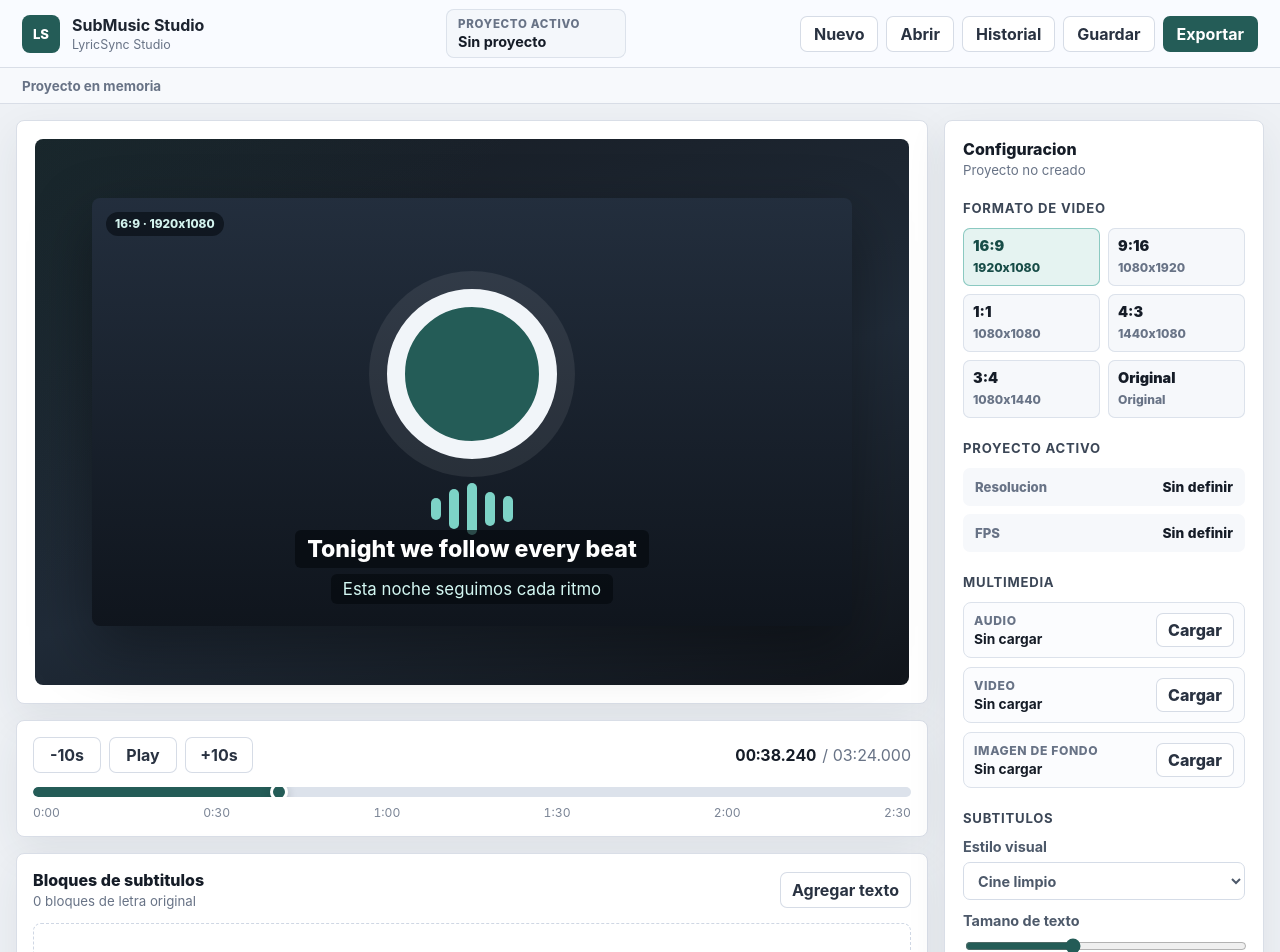
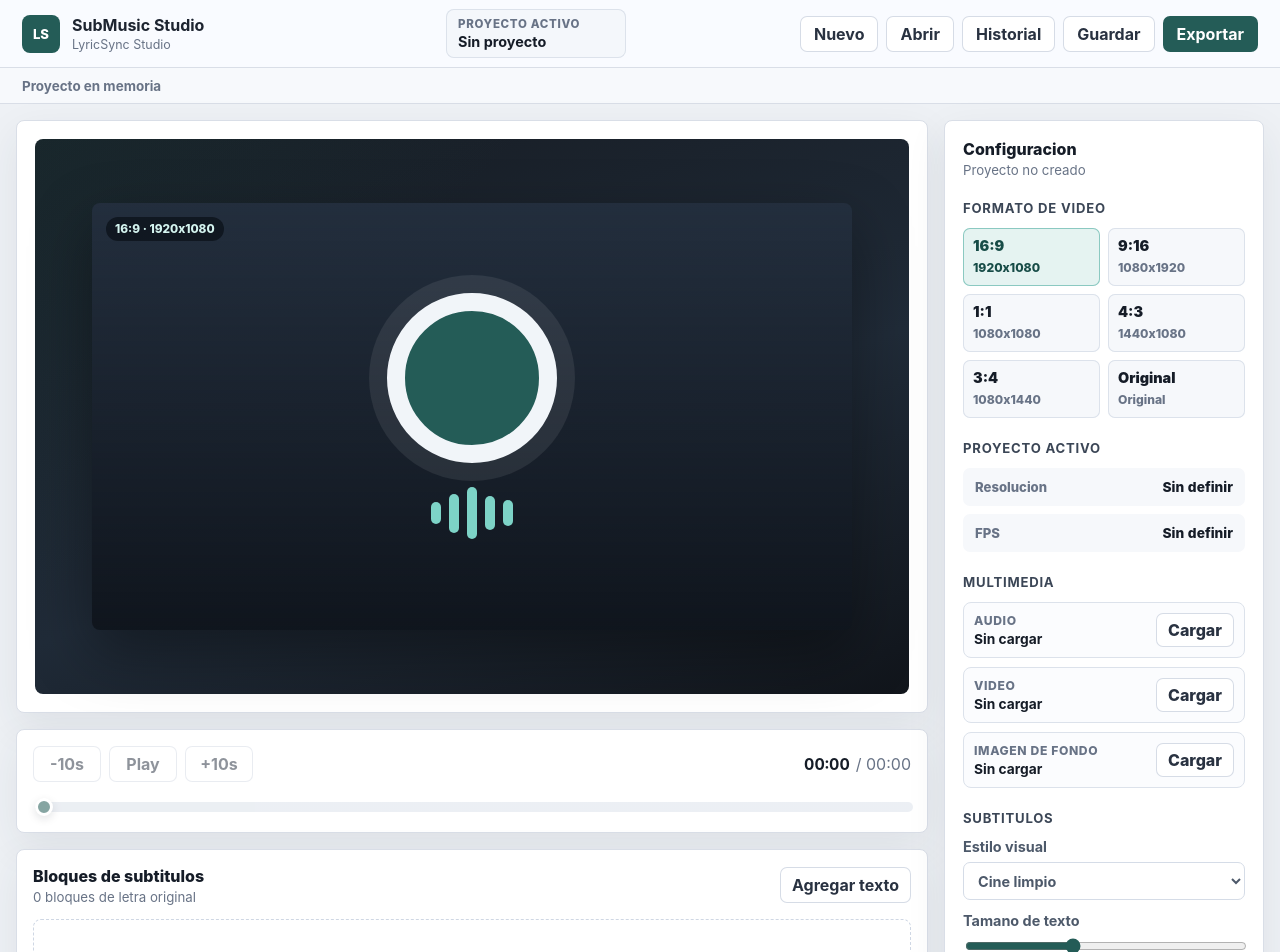
Before and after one commit to Theirvin1/Subtitulador_Musicas, a React (Vite) app: page / in a window 1280 px wide. Shown: the top 952 px of the page. Built offline with nearby package versions, Linux system fonts and the light colour scheme.

Commit message:
Sincronizar subtitulos con reproduccion

```diff
--- a/src/renderer/components/PlaybackControls.tsx
+++ b/src/renderer/components/PlaybackControls.tsx
@@ -1,38 +1,79 @@
-const timelineMarkers = ['0:00', '0:30', '1:00', '1:30', '2:00', '2:30'];
+type PlaybackControlsProps = {
+  currentTime: number;
+  duration: number;
+  isPlaying: boolean;
+  hasMedia: boolean;
+  onPlay: () => void;
+  onPause: () => void;
+  onSeek: (time: number) => void;
+};
 
-export const PlaybackControls = (): JSX.Element => {
+const formatPlaybackTime = (seconds: number): string => {
+  const safeSeconds = Math.max(0, seconds);
+  const minutes = Math.floor(safeSeconds / 60);
+  const remainingSeconds = Math.floor(safeSeconds % 60);
+
+  return `${String(minutes).padStart(2, '0')}:${String(remainingSeconds).padStart(2, '0')}`;
+};
+
+export const PlaybackControls = ({
+  currentTime,
+  duration,
+  isPlaying,
+  hasMedia,
+  onPlay,
+  onPause,
+  onSeek
+}: PlaybackControlsProps): JSX.Element => {
+  const progress = duration > 0 ? Math.min(100, (currentTime / duration) * 100) : 0;
+
   return (
     <section className="playback-controls" aria-label="Controles de reproduccion">
       <div className="playback-controls__row">
         <div className="playback-controls__buttons">
-          <button type="button" aria-label="Retroceder">
+          <button type="button" aria-label="Retroceder" disabled={!hasMedia} onClick={() => onSeek(currentTime - 10)}>
             -10s
           </button>
-          <button type="button" className="playback-controls__play" aria-label="Reproducir">
-            Play
-          </button>
-          <button type="button" aria-label="Avanzar">
+          {isPlaying ? (
+            <button type="button" className="playback-controls__play" aria-label="Pausar" onClick={onPause}>
+              Pause
+            </button>
+          ) : (
+            <button
+              type="button"
+              className="playback-controls__play"
+              aria-label="Reproducir"
+              disabled={!hasMedia}
+              onClick={onPlay}
+            >
+              Play
+            </button>
+          )}
+          <button type="button" aria-label="Avanzar" disabled={!hasMedia} onClick={() => onSeek(currentTime + 10)}>
             +10s
           </button>
         </div>
 
         <div className="playback-controls__time">
-          <strong>00:38.240</strong>
-          <span>/ 03:24.000</span>
+          <strong>{formatPlaybackTime(currentTime)}</strong>
+          <span>/ {formatPlaybackTime(duration)}</span>
         </div>
       </div>
 
       <div className="playback-controls__timeline">
-        <div className="playback-controls__track">
-          <span className="playback-controls__progress" />
-          <span className="playback-controls__handle" />
-        </div>
-        <div className="playback-controls__markers">
-          {timelineMarkers.map((marker) => (
-            <span key={marker}>{marker}</span>
-          ))}
-        </div>
+        <input
+          type="range"
+          min="0"
+          max={duration || 0}
+          step="0.01"
+          value={duration > 0 ? currentTime : 0}
+          disabled={!hasMedia || duration <= 0}
+          aria-label="Progreso de reproduccion"
+          style={{ '--progress': `${progress}%` } as CSSProperties}
+          onChange={(event) => onSeek(Number(event.target.value))}
+        />
       </div>
     </section>
   );
 };
+import type { CSSProperties } from 'react';
--- a/src/renderer/components/PreviewCanvas.tsx
+++ b/src/renderer/components/PreviewCanvas.tsx
@@ -1,12 +1,19 @@
-import type { Project } from '../../shared/types/project';
+import type { RefObject } from 'react';
+import type { Project, SubtitleBlock } from '../../shared/types/project';
 import { DEFAULT_VIDEO_FORMAT, getVideoFormatPreset } from '../../shared/constants/videoFormats';
 import { toFileUrl } from '../services/fileUrl';
 
 type PreviewCanvasProps = {
   activeProject: Project | null;
+  activeSubtitleBlock: SubtitleBlock | null;
+  mediaRef: RefObject<HTMLMediaElement>;
 };
 
-export const PreviewCanvas = ({ activeProject }: PreviewCanvasProps): JSX.Element => {
+export const PreviewCanvas = ({
+  activeProject,
+  activeSubtitleBlock,
+  mediaRef
+}: PreviewCanvasProps): JSX.Element => {
   const backgroundUrl = toFileUrl(activeProject?.backgroundPath);
   const videoUrl = toFileUrl(activeProject?.videoPath);
   const preset = getVideoFormatPreset(activeProject?.videoFormat ?? DEFAULT_VIDEO_FORMAT);
@@ -25,7 +32,7 @@ export const PreviewCanvas = ({ activeProject }: PreviewCanvasProps): JSX.Elemen
           </span>
 
           {videoUrl ? (
-            <video className="preview-canvas__media" src={videoUrl} muted controls />
+            <video ref={mediaRef as RefObject<HTMLVideoElement>} className="preview-canvas__media" src={videoUrl} muted />
           ) : backgroundUrl ? (
             <img className="preview-canvas__media" src={backgroundUrl} alt="Fondo del proyecto" />
           ) : (
@@ -41,10 +48,12 @@ export const PreviewCanvas = ({ activeProject }: PreviewCanvasProps): JSX.Elemen
             </div>
           )}
 
-          <div className="preview-canvas__subtitles">
-            <p>Tonight we follow every beat</p>
-            <span>Esta noche seguimos cada ritmo</span>
-          </div>
+          {activeSubtitleBlock ? (
+            <div className="preview-canvas__subtitles">
+              <p>{activeSubtitleBlock.originalText}</p>
+              {activeSubtitleBlock.translatedText ? <span>{activeSubtitleBlock.translatedText}</span> : null}
+            </div>
+          ) : null}
         </div>
       </div>
     </section>
--- /dev/null
+++ b/src/renderer/hooks/useMediaPlayback.ts
@@ -0,0 +1,107 @@
+import { RefObject, useCallback, useEffect, useRef, useState } from 'react';
+
+type UseMediaPlaybackInput = {
+  mediaUrl?: string;
+};
+
+type UseMediaPlaybackState = {
+  mediaRef: RefObject<HTMLMediaElement>;
+  currentTime: number;
+  duration: number;
+  isPlaying: boolean;
+  play: () => void;
+  pause: () => void;
+  seek: (time: number) => void;
+};
+
+export const useMediaPlayback = ({ mediaUrl }: UseMediaPlaybackInput): UseMediaPlaybackState => {
+  const mediaRef = useRef<HTMLMediaElement>(null);
+  const [currentTime, setCurrentTime] = useState(0);
+  const [duration, setDuration] = useState(0);
+  const [isPlaying, setIsPlaying] = useState(false);
+
+  useEffect(() => {
+    setCurrentTime(0);
+    setDuration(0);
+    setIsPlaying(false);
+  }, [mediaUrl]);
+
+  const play = useCallback((): void => {
+    const media = mediaRef.current;
+
+    if (!media || !mediaUrl) {
+      return;
+    }
+
+    void media.play();
+  }, [mediaUrl]);
+
+  const pause = useCallback((): void => {
+    mediaRef.current?.pause();
+  }, []);
+
+  const seek = useCallback((time: number): void => {
+    const media = mediaRef.current;
+
+    if (!media) {
+      return;
+    }
+
+    const safeDuration = Number.isFinite(media.duration) ? media.duration : 0;
+    const nextTime = Math.min(Math.max(0, time), safeDuration || Math.max(0, time));
+
+    media.currentTime = nextTime;
+    setCurrentTime(nextTime);
+  }, []);
+
+  const handleTimeUpdate = useCallback((): void => {
+    setCurrentTime(mediaRef.current?.currentTime ?? 0);
+  }, []);
+
+  const handleLoadedMetadata = useCallback((): void => {
+    const media = mediaRef.current;
+    const nextDuration = media && Number.isFinite(media.duration) ? media.duration : 0;
+
+    setDuration(nextDuration);
+  }, []);
+
+  const handlePlay = useCallback((): void => {
+    setIsPlaying(true);
+  }, []);
+
+  const handlePause = useCallback((): void => {
+    setIsPlaying(false);
+  }, []);
+
+  useEffect(() => {
+    const media = mediaRef.current;
+
+    if (!media) {
+      return undefined;
+    }
+
+    media.addEventListener('timeupdate', handleTimeUpdate);
+    media.addEventListener('loadedmetadata', handleLoadedMetadata);
+    media.addEventListener('play', handlePlay);
+    media.addEventListener('pause', handlePause);
+    media.addEventListener('ended', handlePause);
+
+    return () => {
+      media.removeEventListener('timeupdate', handleTimeUpdate);
+      media.removeEventListener('loadedmetadata', handleLoadedMetadata);
+      media.removeEventListener('play', handlePlay);
+      media.removeEventListener('pause', handlePause);
+      media.removeEventListener('ended', handlePause);
+    };
+  }, [handleLoadedMetadata, handlePause, handlePlay, handleTimeUpdate, mediaUrl]);
+
+  return {
+    mediaRef,
+    currentTime,
+    duration,
+    isPlaying,
+    play,
+    pause,
+    seek
+  };
+};
--- a/src/renderer/pages/EditorPage.tsx
+++ b/src/renderer/pages/EditorPage.tsx
@@ -1,4 +1,4 @@
-import { useState } from 'react';
+import { useMemo, useState, type RefObject } from 'react';
 import { AddLyricsModal } from '../components/AddLyricsModal';
 import { HistoryModal } from '../components/HistoryModal';
 import { PlaybackControls } from '../components/PlaybackControls';
@@ -8,6 +8,8 @@ import { SettingsPanel } from '../components/SettingsPanel';
 import { SubtitleBlocksPanel } from '../components/SubtitleBlocksPanel';
 import { TopBar } from '../components/TopBar';
 import { useActiveProject } from '../hooks/useActiveProject';
+import { useMediaPlayback } from '../hooks/useMediaPlayback';
+import { toFileUrl } from '../services/fileUrl';
 import { mediaService } from '../services/mediaService';
 import { projectStorage } from '../services/projectStorage';
 import {
@@ -38,6 +40,19 @@ export const EditorPage = (): JSX.Element => {
   const [subtitleBlocks, setSubtitleBlocks] = useState<SubtitleBlock[]>([]);
   const { activeProject, createNewProject, setActiveProject, updateActiveProject } =
     useActiveProject();
+  const mediaUrl = toFileUrl(activeProject?.videoPath ?? activeProject?.audioPath);
+  const isVideoPlayback = Boolean(activeProject?.videoPath);
+  const { mediaRef, currentTime, duration, isPlaying, play, pause, seek } = useMediaPlayback({
+    mediaUrl
+  });
+  const activeSubtitleBlock = useMemo(() => {
+    return (
+      subtitleBlocks.find(
+        (block) =>
+          block.enabled && block.startTime <= currentTime && currentTime <= block.endTime
+      ) ?? null
+    );
+  }, [currentTime, subtitleBlocks]);
 
   const refreshHistory = async (): Promise<void> => {
     setIsHistoryLoading(true);
@@ -397,8 +412,20 @@ export const EditorPage = (): JSX.Element => {
 
       <section className="editor-page__workspace" aria-label="Editor de video musical">
         <div className="editor-page__main">
-          <PreviewCanvas activeProject={activeProject} />
-          <PlaybackControls />
+          <PreviewCanvas
+            activeProject={activeProject}
+            activeSubtitleBlock={activeSubtitleBlock}
+            mediaRef={mediaRef}
+          />
+          <PlaybackControls
+            currentTime={currentTime}
+            duration={duration}
+            isPlaying={isPlaying}
+            hasMedia={Boolean(mediaUrl)}
+            onPlay={play}
+            onPause={pause}
+            onSeek={seek}
+          />
           <SubtitleBlocksPanel
             blocks={subtitleBlocks}
             onAddText={handleOpenAddLyrics}
@@ -440,10 +467,15 @@ export const EditorPage = (): JSX.Element => {
       <AddLyricsModal
         isOpen={isAddLyricsModalOpen}
         onClose={() => setIsAddLyricsModalOpen(false)}
+        mediaDuration={duration}
         existingOriginalLines={subtitleBlocks.map((block) => block.originalText)}
         onCreateBlocks={handleCreateSubtitleBlocks}
         onApplyTranslation={handleApplyTranslation}
       />
+
+      {!isVideoPlayback && mediaUrl ? (
+        <audio ref={mediaRef as RefObject<HTMLAudioElement>} src={mediaUrl} />
+      ) : null}
 
       <HistoryModal
         isOpen={isHistoryModalOpen}
--- a/src/renderer/styles/global.css
+++ b/src/renderer/styles/global.css
@@ -598,6 +598,11 @@ video.preview-canvas__media {
   box-shadow: none;
 }
 
+.playback-controls button:disabled {
+  cursor: not-allowed;
+  opacity: 0.52;
+}
+
 .playback-controls__time {
   display: flex;
   align-items: baseline;
@@ -610,42 +615,29 @@ video.preview-canvas__media {
   font-variant-numeric: tabular-nums;
 }
 
-.playback-controls__track {
-  position: relative;
+.playback-controls__timeline input[type='range'] {
+  width: 100%;
   height: 10px;
-  overflow: hidden;
+  appearance: none;
   border-radius: 999px;
-  background: #dce2eb;
+  background:
+    linear-gradient(90deg, #245c57 0 var(--progress), #dce2eb var(--progress) 100%);
+  cursor: pointer;
 }
 
-.playback-controls__progress {
-  position: absolute;
-  inset: 0 auto 0 0;
-  width: 28%;
-  border-radius: inherit;
-  background: #245c57;
-}
-
-.playback-controls__handle {
-  position: absolute;
-  top: 50%;
-  left: 28%;
+.playback-controls__timeline input[type='range']::-webkit-slider-thumb {
   width: 18px;
   height: 18px;
+  appearance: none;
   border: 3px solid #ffffff;
   border-radius: 50%;
   background: #245c57;
   box-shadow: 0 3px 10px rgba(18, 28, 42, 0.22);
-  transform: translate(-50%, -50%);
 }
 
-.playback-controls__markers {
-  display: flex;
-  justify-content: space-between;
-  margin-top: 8px;
-  color: #7a8495;
-  font-size: 0.76rem;
-  font-variant-numeric: tabular-nums;
+.playback-controls__timeline input[type='range']:disabled {
+  cursor: not-allowed;
+  opacity: 0.55;
 }
 
 .subtitle-blocks {
```
